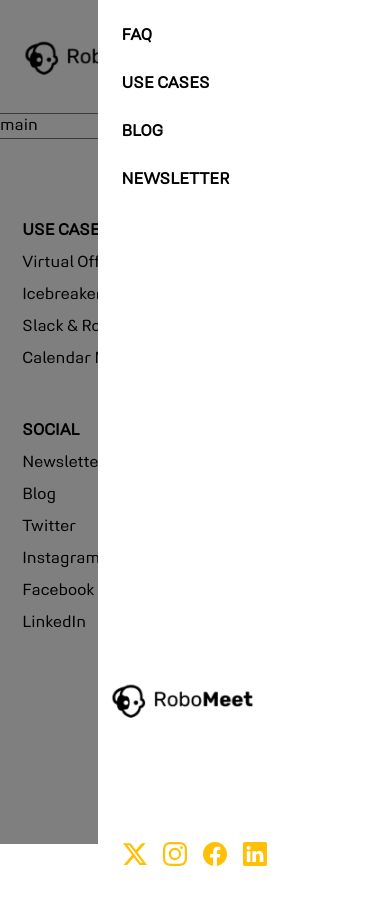
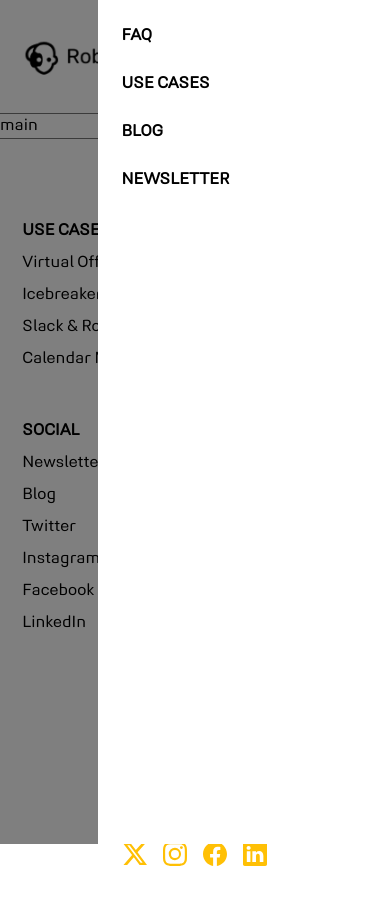
Before and after one commit to ErickLimaS/remote-virtual-office-landpage, a Next.js app: page / in a window 390 px wide. Both pictures are taken after a click on the button "Open Menu". Before the commit the page ends 866 px from the top, so only its background shows below. Built offline with nearby package versions, Linux system fonts and the light colour scheme.

Commit message:
fix(layout css): Updated footer and header components with layout and styling changes

```diff
--- a/app/components/layout/footer/CompanyDetails/index.tsx
+++ b/app/components/layout/footer/CompanyDetails/index.tsx
@@ -9,7 +9,7 @@
 function CompanyDetails() {
   return (
     <div className="flex flex-col gap-y-2">
-      <div className="relative">
+      <div className="relative max-md:m-auto">
         <Link href={"/"} className="relative flex w-[159px] h-[65px] max-sm:scale-90">
           <Image src={"/imgs/logo.png"} alt="Company Logo" fill />
         </Link>
@@ -28,7 +28,7 @@
         Terms & Privacy
       </Link>
 
-      <div className="flex gap-x-6 mt-5 max-md:justify-center">
+      <div className="flex gap-x-6 mt-5 mb-2 max-md:justify-center">
         <Link href={"#"} aria-label="Twitter / X">
           <TwitterSvg className="fill-yellow_brand hover:fill-[rgba(0,0,0,.6)] transition-colors scale-150" />
         </Link>
--- a/app/components/layout/footer/index.tsx
+++ b/app/components/layout/footer/index.tsx
@@ -5,7 +5,7 @@
 function Footer() {
   return (
     <footer className="border-t-[1px] border-[#767676]">
-      <div className="container mt-20 justify-between max-md:flex max-md:flex-col-reverse max-md:items-center max-md:mx-auto md:grid md:grid-cols-footer gap-x-12">
+      <div className="container pt-20 pb-8 justify-between max-md:flex max-md:flex-col-reverse max-md:items-center max-md:mx-auto md:grid md:grid-cols-footer gap-x-12">
         <CompanyDetails />
 
         <WebsiteNagivationLinks />
--- a/app/components/layout/header/Navbar/MobileNavbar/index.tsx
+++ b/app/components/layout/header/Navbar/MobileNavbar/index.tsx
@@ -9,14 +9,15 @@
 
   return (
     <>
-      <button
+      <motion.button
         className="sm:hidden"
         data-active={isMenuOpen}
         onClick={() => setIsMenuOpen(!isMenuOpen)}
         aria-label={isMenuOpen ? "Close Menu" : "Open Menu"}
+        whileTap={{ scale: 0.9 }}
       >
         <MenuSvg className="scale-[2] hover:fill-black" fill="#767676" />
-      </button>
+      </motion.button>
 
       <AnimatePresence>
         {isMenuOpen && (
@@ -24,14 +25,14 @@
           <motion.div
             data-disabled-scroll={true}
             onClick={() => setIsMenuOpen(false)}
-            className="absolute top-0 right-0 bottom-0 left-0 bg-[rgba(0,0,0,.5)]"
+            className="absolute z-10 h-screen w-screen top-0 left-0 bg-[rgba(0,0,0,.5)]"
             initial={{ opacity: 0 }}
             animate={{ opacity: 1 }}
             exit={{ opacity: 0 }}
           >
             {/* NAVBAR */}
             <nav onClick={(e) => e.stopPropagation()}>
-              <ul className="absolute top-0 right-0 bottom-0 w-3/4 bg-background p-4 flex flex-col gap-y-2 text-md font-black">
+              <ul className="absolute top-0 right-0 w-3/4 h-screen bg-background p-4 flex flex-col gap-y-2 text-md font-black">
                 <ListItem href={"/faq"}>FAQ</ListItem>
                 <ListItem href={"/use-case"}>USE CASES</ListItem>
                 <ListItem href={"/blog"}>BLOG</ListItem>
--- a/app/components/layout/header/SignUpButton/index.tsx
+++ b/app/components/layout/header/SignUpButton/index.tsx
@@ -1,17 +1,19 @@
 "use client";
+import { motion } from "framer-motion";
 import React, { useState } from "react";
 
 function SignUpButton() {
   const [isButtonClicked, setIsButtonClicked] = useState<boolean>(false);
 
   return (
-    <button
+    <motion.button
       className="bg-black text-white font-black max-sm:text-xs max-lg:text-sm py-4 px-6 sm:max-lg:px-4 rounded-xl"
       onClick={() => setIsButtonClicked(!isButtonClicked)}
       data-active={isButtonClicked}
+      whileTap={{ scale: 0.9 }}
     >
       SIGN UP FOR FREE
-    </button>
+    </motion.button>
   );
 }
 
--- a/app/components/layout/header/index.tsx
+++ b/app/components/layout/header/index.tsx
@@ -5,7 +5,7 @@
 
 function Header() {
   return (
-    <header className="border-b-[1px] border-[#767676]">
+    <header className="sticky z-10 top-0 bg-background border-b-[1px] border-[#767676]">
       <div className="container flex justify-between items-center py-6 sm:max-lg:gap-x-10">
         <CompanyLogo />
 
```
